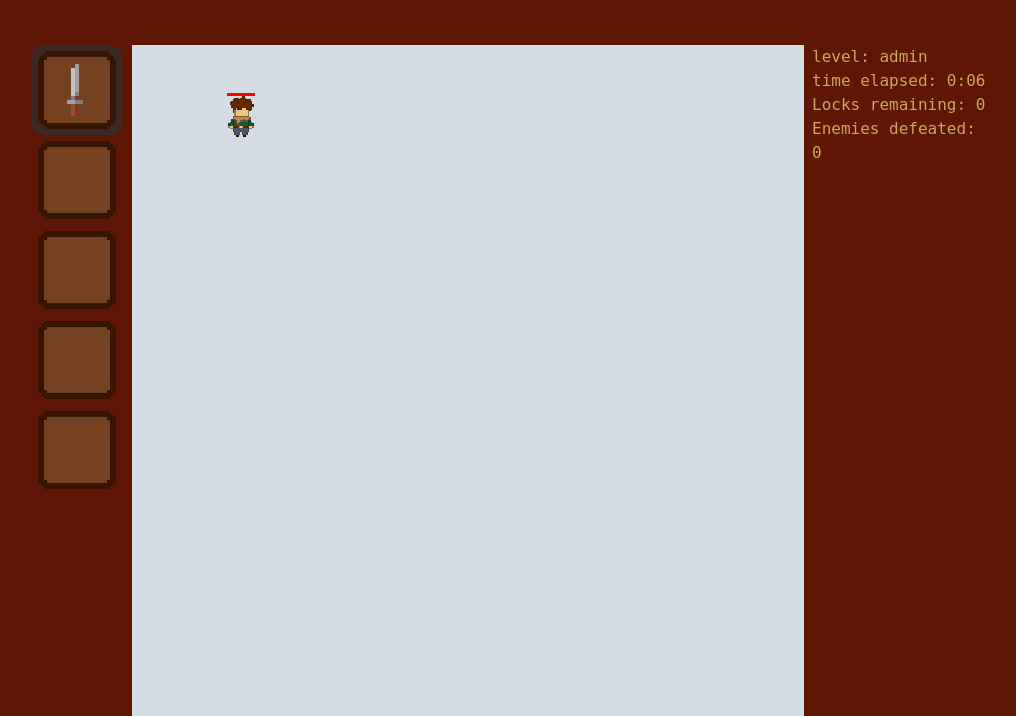
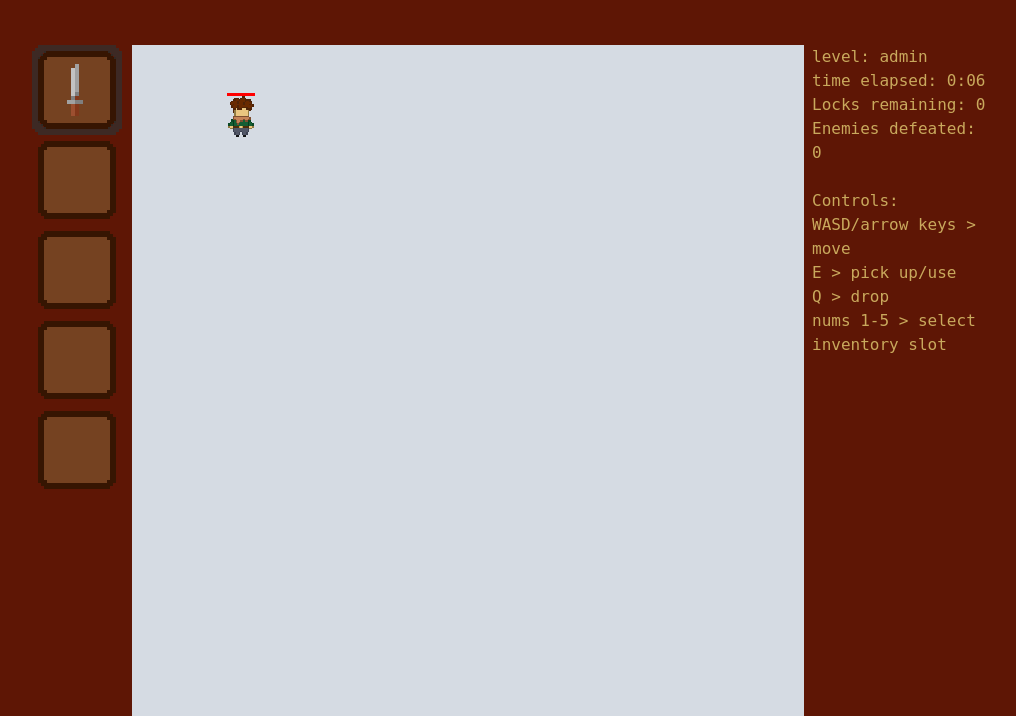
Before and after one commit to iCanSeeTheSea/Lost-Cause, a Flask app: template webapp/app/templates/public/play.html in a window 1280 px wide. Shown: the top 716 px of the page, without its empty margins (208-1224 px from the left). Run offline with Flask 2, Linux system fonts and the light colour scheme; the template is opened without the code that fills it: most values are stand-ins (such as "Sample title", 1, 10 or a date in 2020); grey boxes marked "Sample" are stand-in pictures; some libraries are stand-ins or nearby versions.

Commit message:
controls

```diff
--- a/webapp/app/templates/public/play.html
+++ b/webapp/app/templates/public/play.html
@@ -33,7 +33,14 @@
         level: {{ level | safe }}
         <div class="time-elapsed"></div>
         <div class="locks-remaining"></div>
-        <div class="enemies-defeated"></div>
+        <div class="enemies-defeated"></div><br>
+        <div class="controls">
+            Controls:<br>
+            WASD/arrow keys > move<br>
+            E > pick up/use<br>
+            Q > drop<br>
+            nums 1-5 > select inventory slot<br>
+        </div>
     </div>
 </div>
 <div class='end-screen' id="hidden">
```
